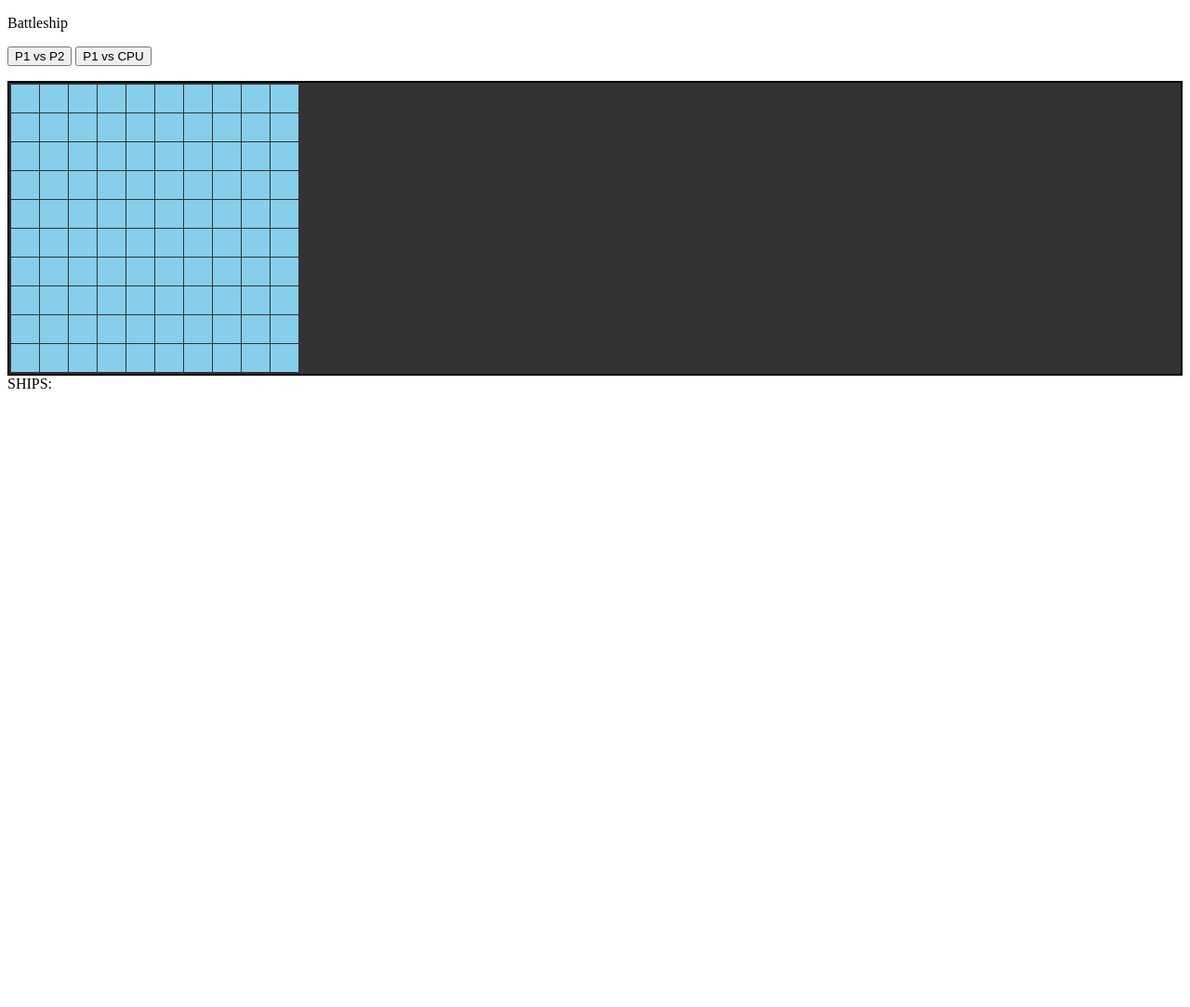
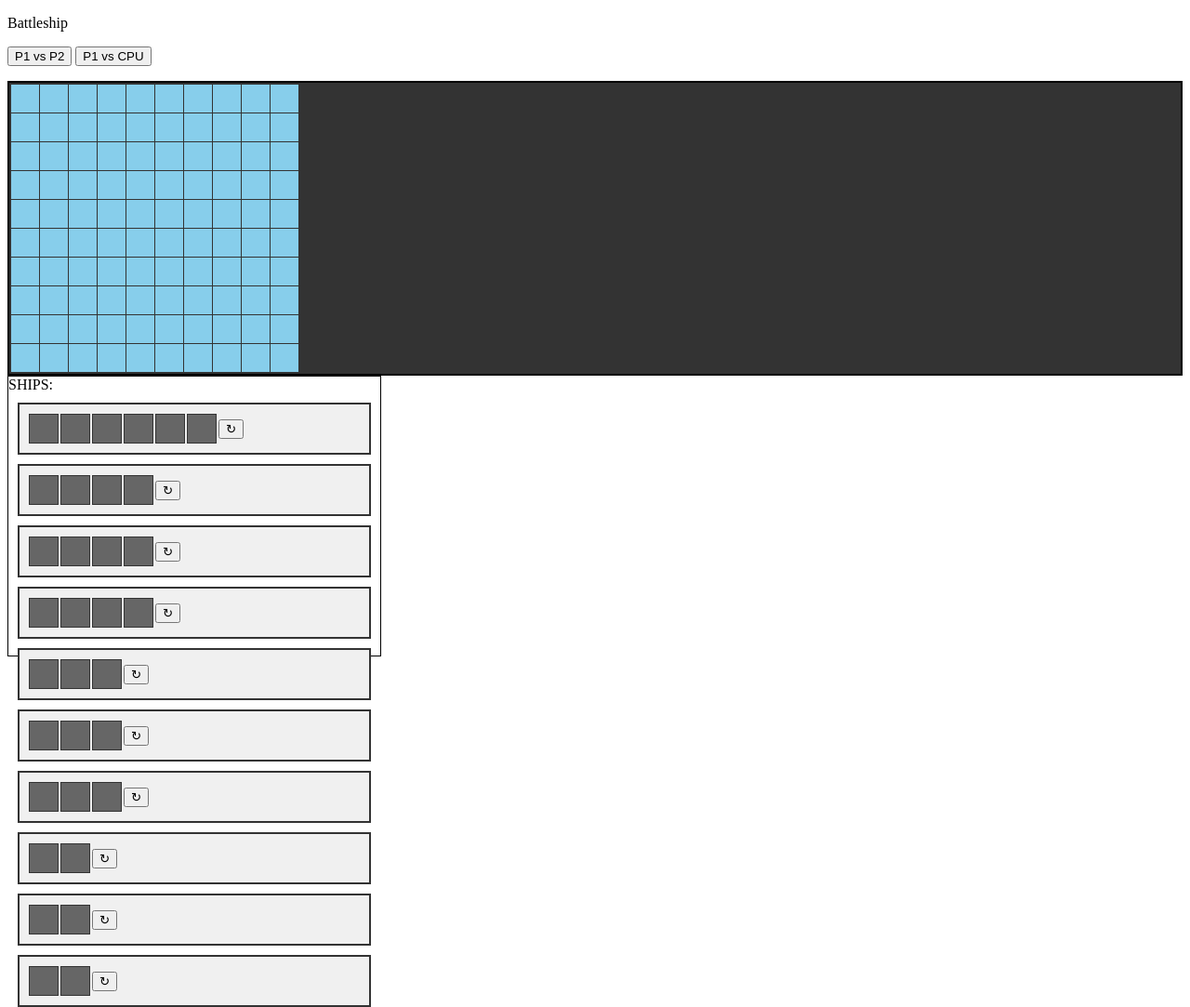
Before and after one commit to teaghanjohnson/battleship, a website: page index.html in a window 1280 px wide. Shown: the whole page at 93% size. Before the commit the page ends 800 px from the top, so only its background shows below. Drawn offline with Linux system fonts and the light colour scheme.

Commit message:
added styling to visualize ships in ship bank

```diff
--- a/battleship.css
+++ b/battleship.css
@@ -52,7 +52,26 @@
   background-color: black;
 }
 
-.battleship-bank {
-  width: 200px;
-  height: 100px;
+.bs-bank {
+  width: 400px;
+  height: 300px;
+  border: 1px solid black;
+  display: block;
 }
+
+.bank-item {
+  display: flex;
+  align-items: center;
+  gap: 2px;
+  padding: 10px;
+  margin: 10px;
+  border: 2px solid #333;
+  background-color: #f0f0f0;
+}
+
+.bs-segment {
+  width: 30px;
+  height: 30px;
+  background-color: #666;
+  border: 1px solid #333;
+}
--- a/battleship.js
+++ b/battleship.js
@@ -52,7 +52,7 @@ class GameBoard {
   }
 
   createStandardFleet() {
-    const shipSizes = [5, 5, 4, 4, 4, 3, 3, 3, 2, 2, 2];
+    const shipSizes = [6, 4, 4, 4, 3, 3, 3, 2, 2, 2];
     return shipSizes.map((size) => new Battleship(size));
   }
 
@@ -81,7 +81,6 @@ class GameBoard {
         }
         board[vertLength][col] = battleship.id; // Use battleship.id
       }
-      this._ships.push(battleship); // Add ship to ships array
     }
 
     if (battleship.direction == "horizontal") {
@@ -98,7 +97,6 @@ class GameBoard {
         }
         board[row][horLength] = battleship.id;
       }
-      this._ships.push(battleship);
     }
   }
 
--- a/gameUI.js
+++ b/gameUI.js
@@ -135,6 +135,7 @@ class GameBoardUI {
   }
 
   createShipElement(ship, index) {
+    const bankContainer = document.querySelector(".bs-bank");
     const shipDiv = document.createElement("div");
     shipDiv.classList.add("bank-item");
     shipDiv.dataset.shipIndex = index;
@@ -159,17 +160,16 @@ class GameBoardUI {
         ship.direction === "horizontal" ? "vertical" : "horizontal";
     };
     shipDiv.appendChild(rotateBtn);
-
     return shipDiv;
   }
 
-  dragEventListeners() {}
+  dragEventListeners(shipDiv) {}
 }
 
 const player1 = new Player();
 
 const player1UI = new GameBoardUI(player1.gameboard, "gameboard");
-
+player1UI.createShipBank();
 const testShip = new Battleship(3, "vertical");
 const ship2 = new Battleship(6, "horizontal");
 
--- a/index.html
+++ b/index.html
@@ -20,7 +20,7 @@
       </div>
     </div>
     <div id="gameboard"></div>
-    <div class="battleship-bank">SHIPS:</div>
+    <div class="bs-bank">SHIPS:</div>
     <div class="footer"></div>
     <script src="battleship.js"></script>
     <script src="gameUI.js"></script>
```
